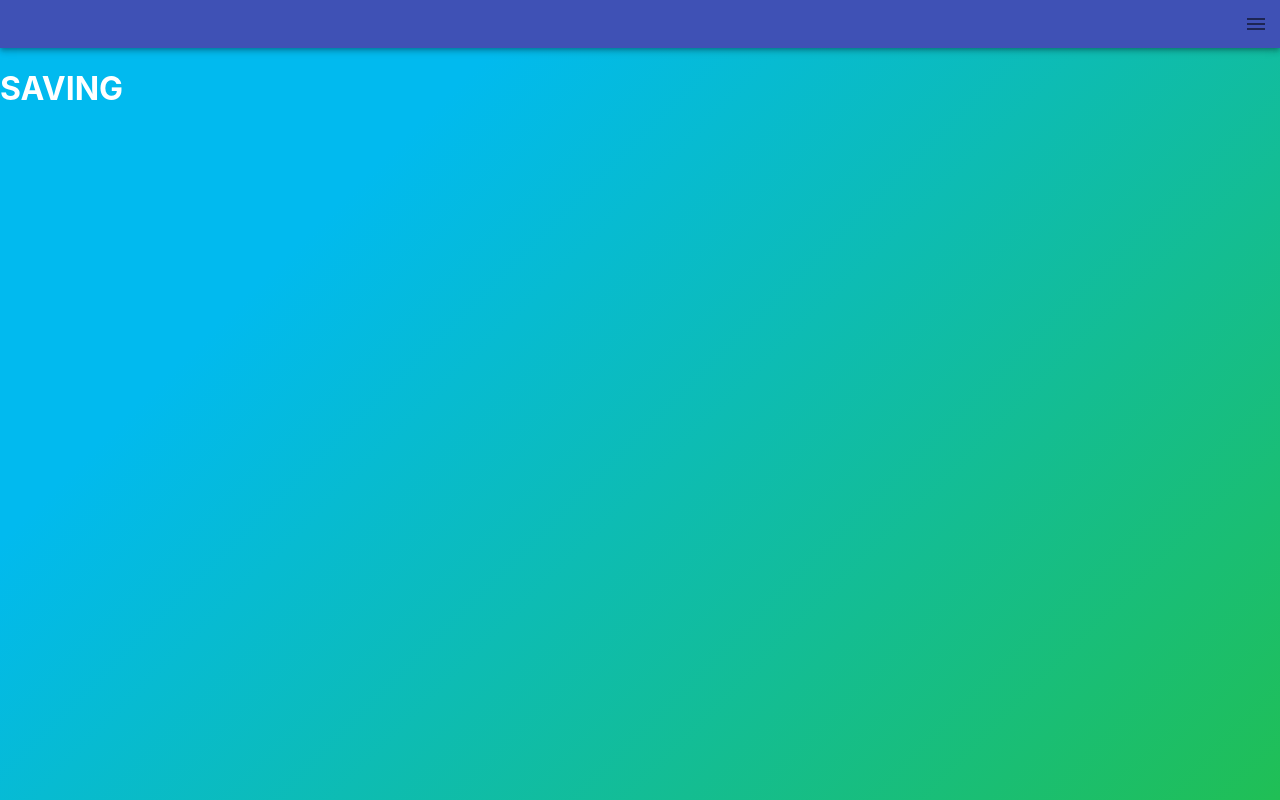
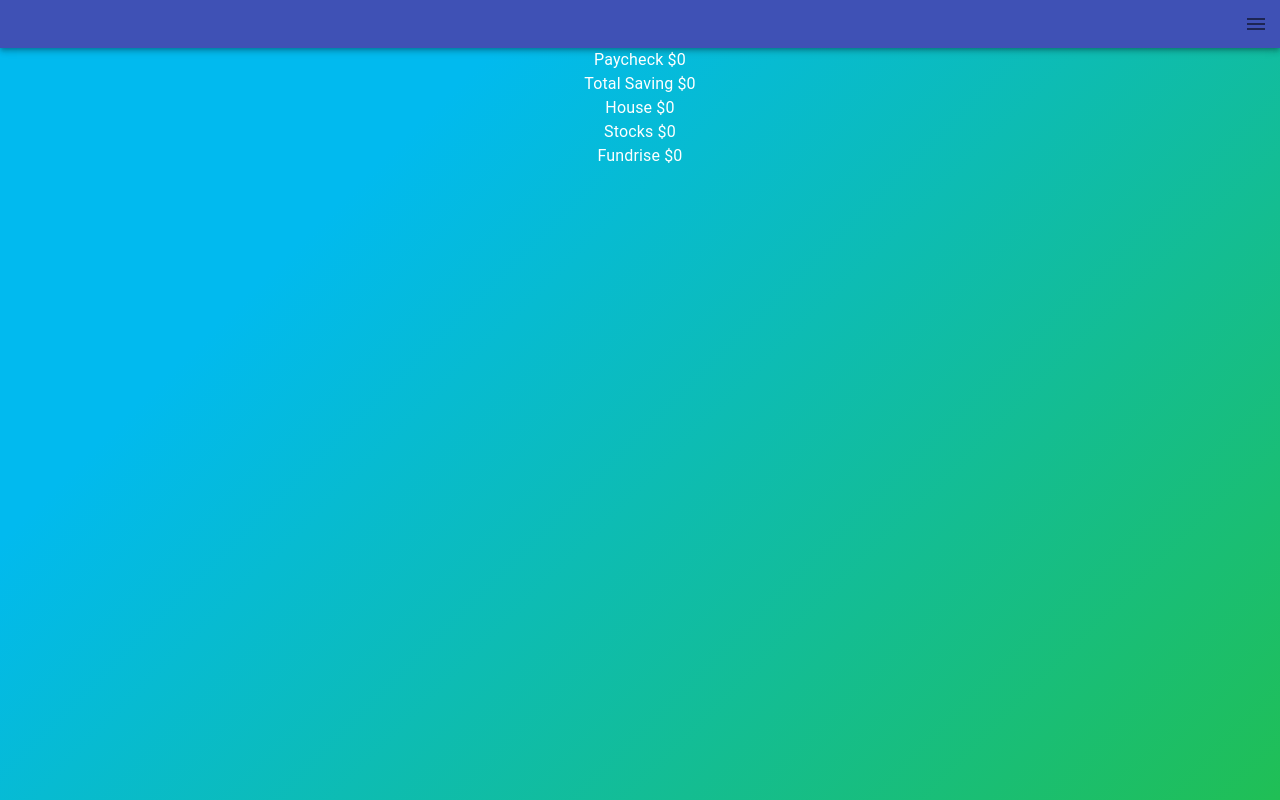
Before and after one commit to Lewis-Hamilton/budget, a React (Create React App) app: page /saving in a window 1280 px wide. Built offline with nearby package versions, Linux system fonts and the light colour scheme.

Commit message:
added style to saving page

```diff
--- a/src/components/saving.js
+++ b/src/components/saving.js
@@ -1,9 +1,43 @@
-import React from "react";
+import React, { useEffect, useState } from "react";
+import Grid from "@material-ui/core/Grid";
+import Typography from "@material-ui/core/Typography";
+import { useSelector } from "react-redux";
 
 export default function Saving() {
+  const initialAmount = parseInt(useSelector((state) => state.userAmount));
+  const [totalSaving, setTotalSaving] = useState(0);
+  const [houseSaving, setHouseSaving] = useState(0);
+  const [stocks, setStocks] = useState(0);
+  const [fundrise, setFundrise] = useState(0);
+
+  useEffect(() => {
+    calculateSaving();
+  });
+
+  const calculateSaving = () => {
+    setTotalSaving(initialAmount * 0.5);
+    setHouseSaving(totalSaving * 0.5);
+    setStocks(totalSaving * 0.25);
+    setFundrise(totalSaving * 0.25);
+  };
+
   return (
-    <div>
-      <h1>SAVING</h1>
-    </div>
+    <Grid container direction="column" alignItems="center">
+      <Grid item>
+        <Typography>Paycheck ${initialAmount}</Typography>
+      </Grid>
+      <Grid item>
+        <Typography>Total Saving ${totalSaving}</Typography>
+      </Grid>
+      <Grid item>
+        <Typography>House ${houseSaving}</Typography>
+      </Grid>
+      <Grid item>
+        <Typography>Stocks ${stocks}</Typography>
+      </Grid>
+      <Grid item>
+        <Typography>Fundrise ${fundrise}</Typography>
+      </Grid>
+    </Grid>
   );
 }
```
